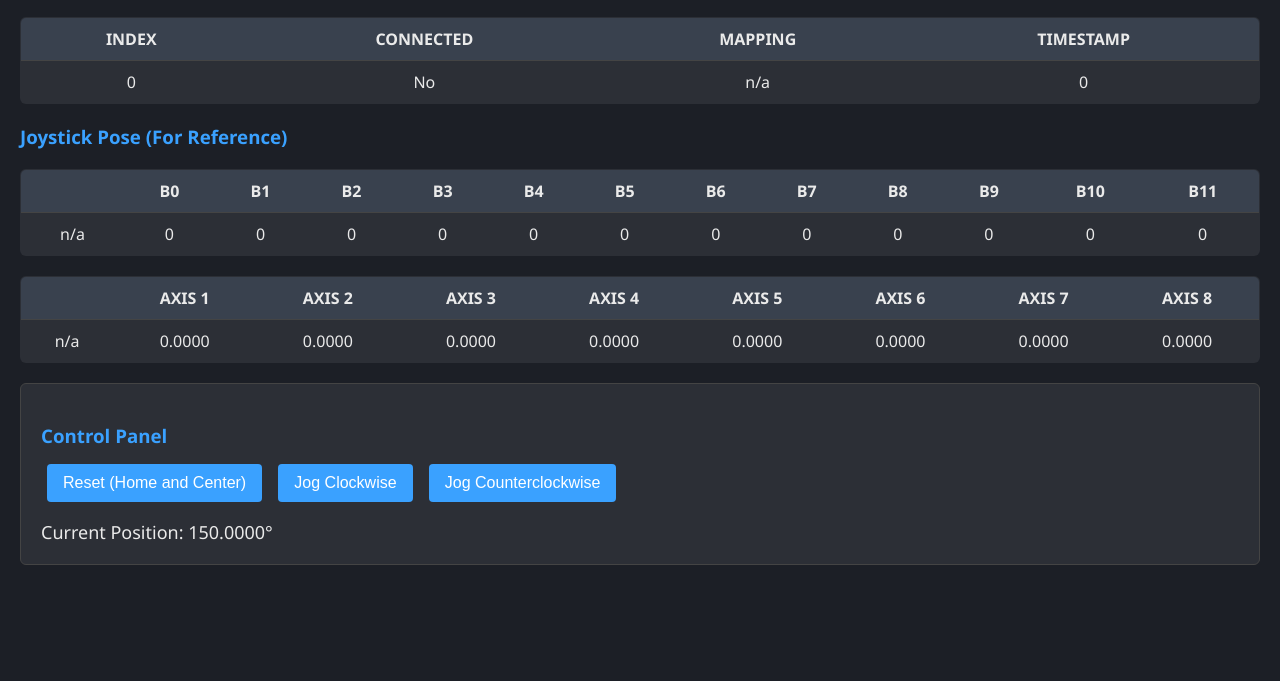
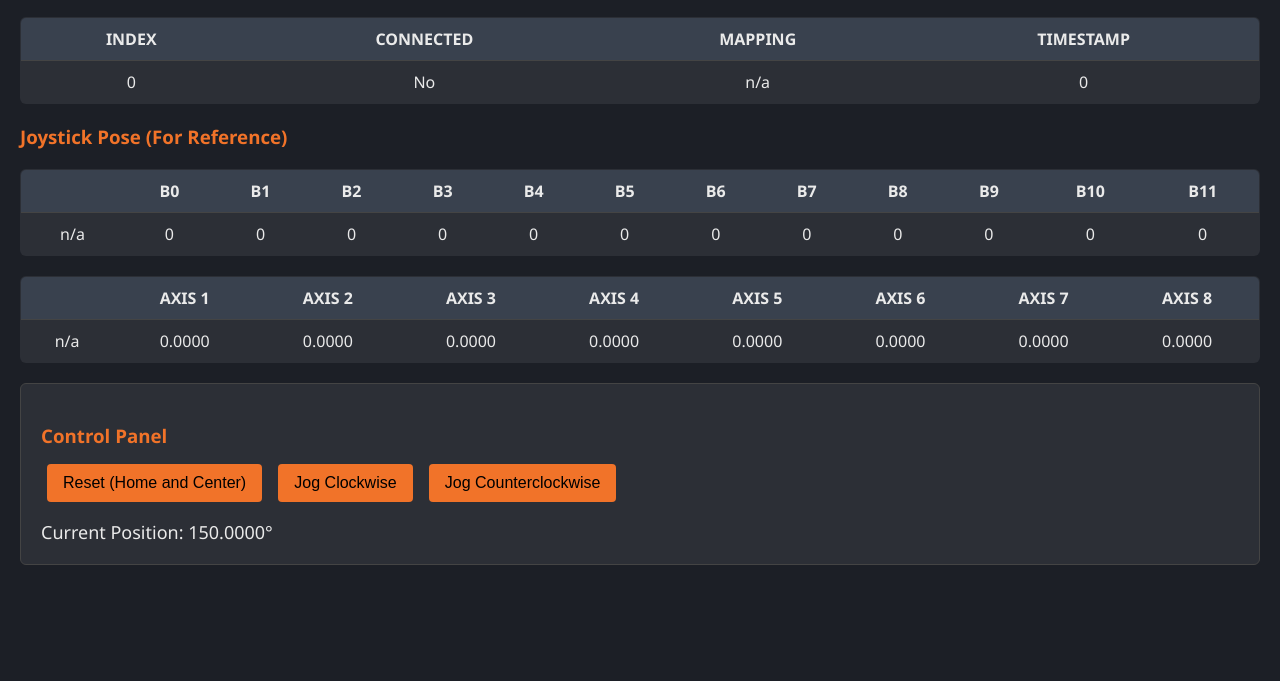
Before and after one commit to cory-schneider/Manana, a website: page joystick-robot-control/joystick.html in a window 1280 px wide. Shown: the part 119-800 px from the top of the page. Drawn offline with Linux system fonts and the light colour scheme.

Commit message:
last bit of styling

```diff
--- a/joystick-robot-control/joystick.html
+++ b/joystick-robot-control/joystick.html
@@ -9,7 +9,7 @@
         :root {
             --bg-color: #1c1f26;
             --panel-bg: #2c2f36;
-            --highlight: #3aa1ff;
+            --highlight: #f17329;
             --accent: #1cc88a;
             --text: #eaeaea;
             --muted: #888;
@@ -74,7 +74,7 @@
             margin: 6px;
             font-size: 16px;
             background-color: var(--highlight);
-            color: white;
+            color: rgb(0, 0, 0);
             border: none;
             border-radius: 4px;
             cursor: pointer;
```
